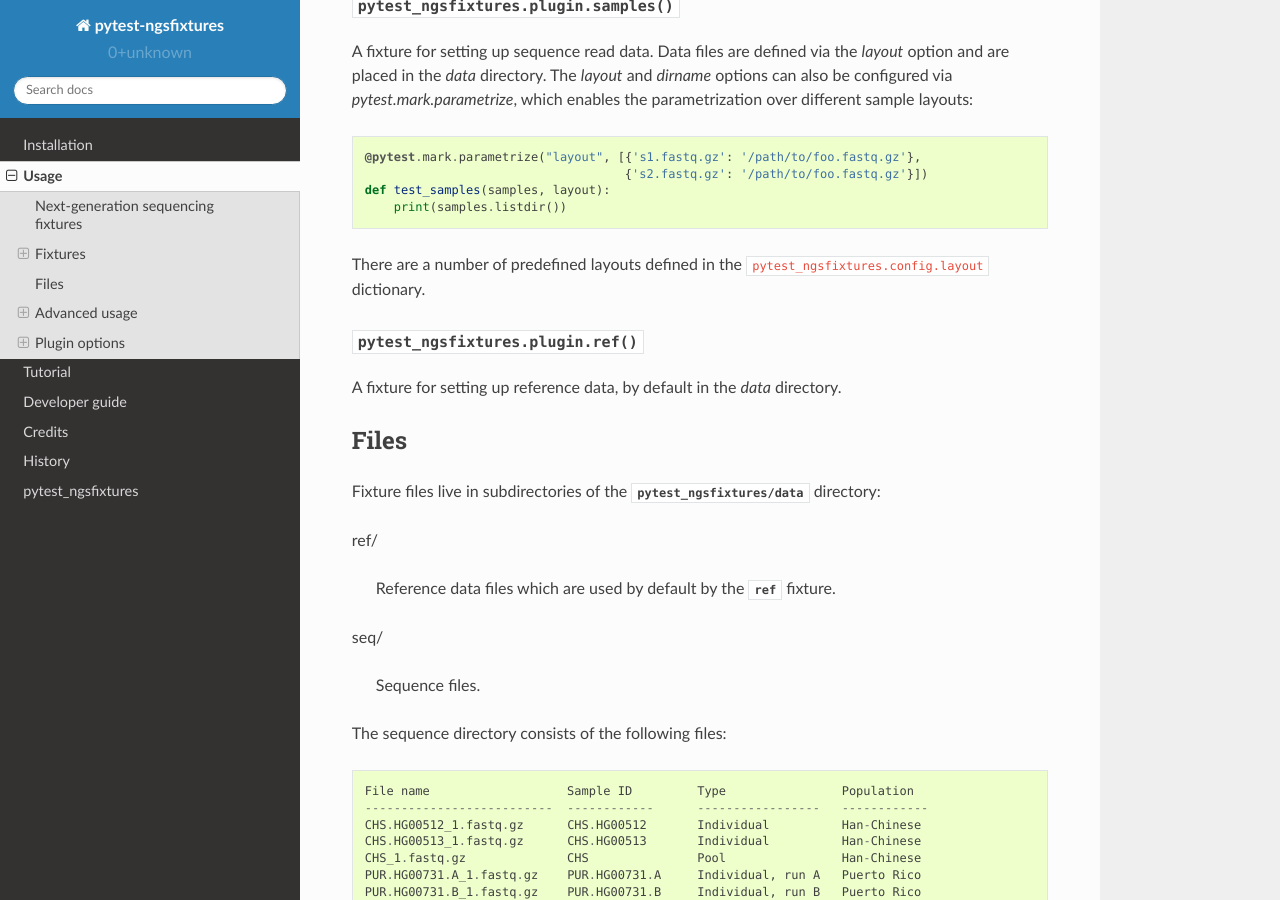
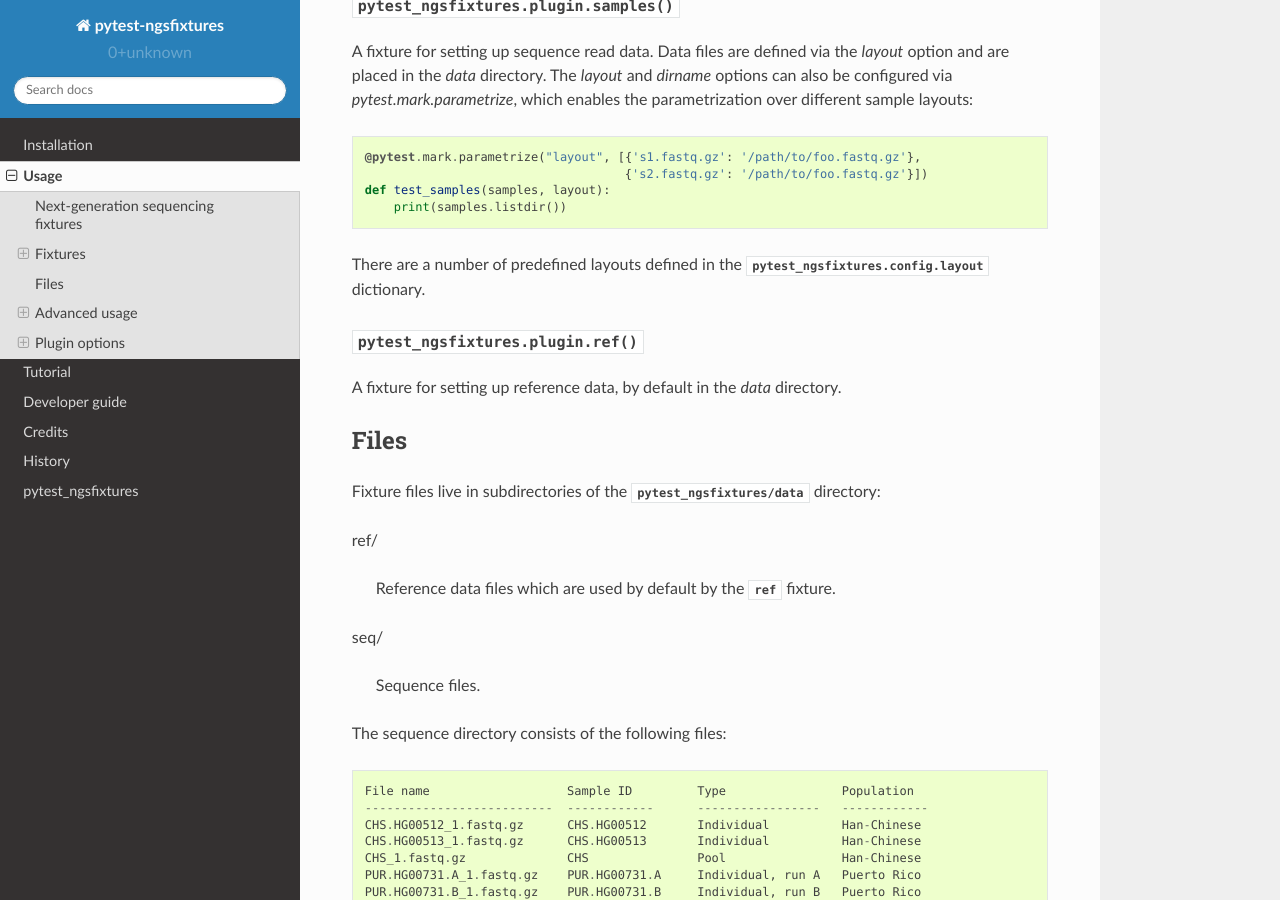
Before and after one commit to percyfal/pytest-ngsfixtures, a Sphinx documentation site: the page built from docs/usage.rst, in a window 1280 px wide and 900 px high, scrolled down 814 px. Built offline with Sphinx 7.4.7 and the Read the Docs theme 2.0.0, drawn with Linux system fonts in a browser that asks for light colours; cross-references to code outside the pages are shown as plain code.

Commit message:
Minor doc fixes

```diff
--- a/README.rst
+++ b/README.rst
@@ -15,7 +15,7 @@ About
 This is a `pytest plugin
 <http://doc.pytest.org/en/latest/plugins.html>`_ that provides
 functionality for next generation sequencing `pytest fixtures
-<http://doc.pytest.org/en/latest/fixture.html>`. There are some
+<http://doc.pytest.org/en/latest/fixture.html>`_. There are some
 predefined fixtures, but the main functionality depends on configuring
 fixtures via the `pytest.mark` helper function.
 
--- a/docs/usage.rst
+++ b/docs/usage.rst
@@ -56,7 +56,7 @@ different sample layouts:
        print(samples.listdir())
 
 There are a number of predefined layouts defined in
-the :py:dict:`pytest_ngsfixtures.config.layout` dictionary.
+the :py:data:`pytest_ngsfixtures.config.layout` dictionary.
 
 
 :py:func:`pytest_ngsfixtures.plugin.ref`
```
